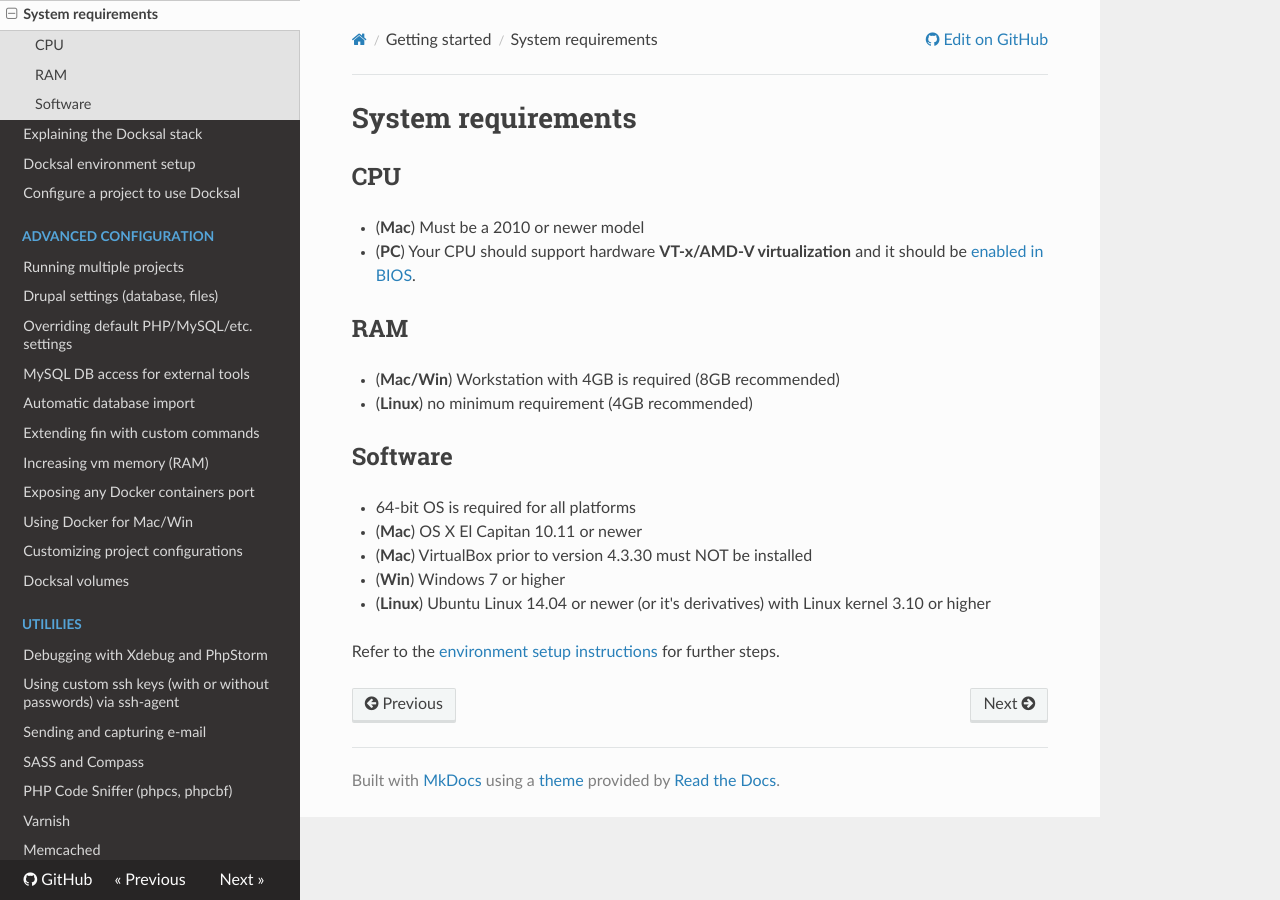
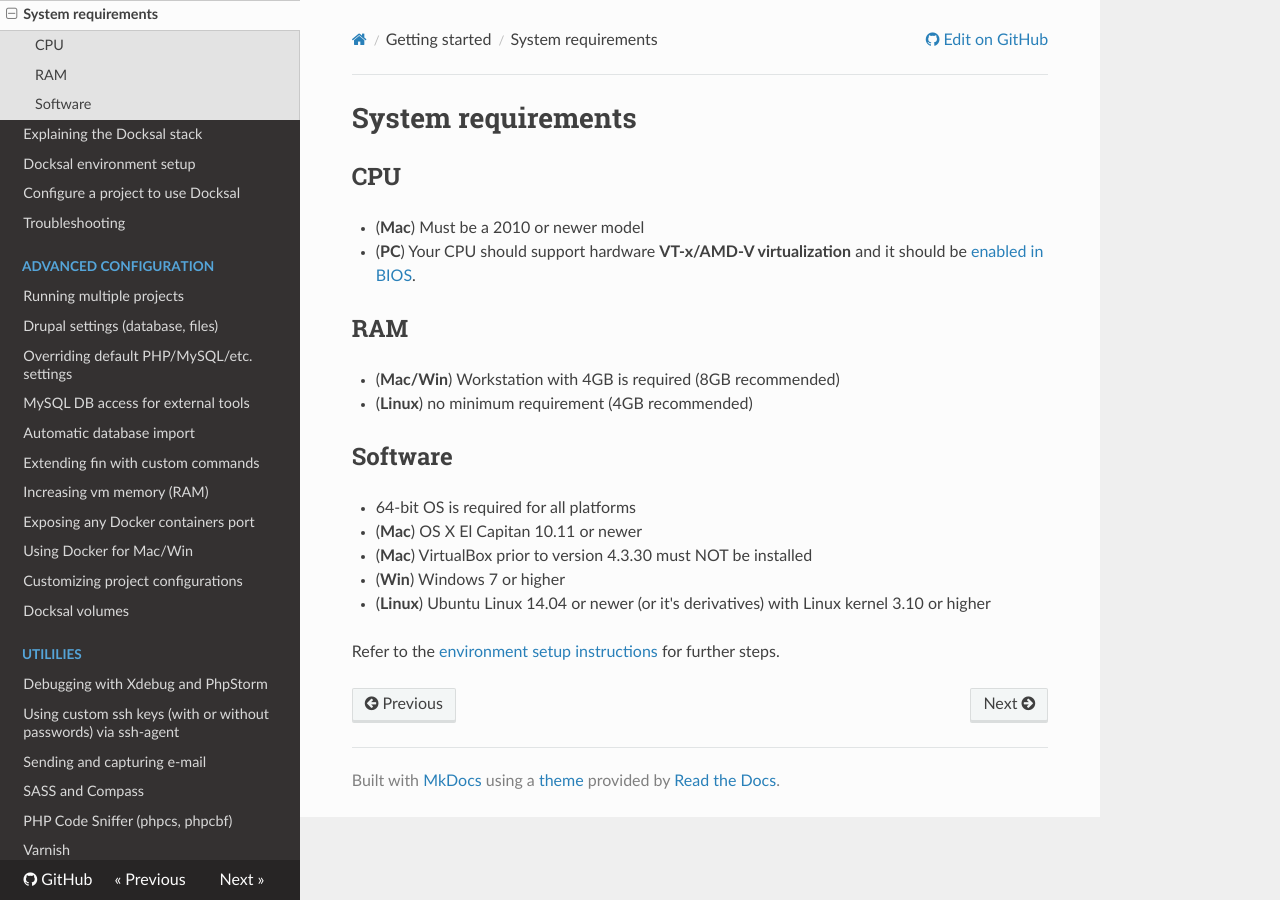
Before and after one commit to docksal/docksal, an MkDocs documentation site: the page built from docs/system-requirements.md, in a window 1280 px wide. Built offline with MkDocs 1.6.1, drawn with Linux system fonts in a browser that asks for light colours; nearby versions of some CDN libraries; old or Windows-style settings are respelled for this version of MkDocs.

Commit message:
Moving trobuleshooting up higher so people will see it.

```diff
--- a/mkdocs.yml
+++ b/mkdocs.yml
@@ -14,6 +14,7 @@ pages:
     - Explaining the Docksal stack: docksal-stack.md
     - Docksal environment setup: env-setup.md
     - Configure a project to use Docksal: project-setup.md
+  - Troubleshooting: troubleshooting.md
   - Advanced configuration:
     - Running multiple projects: multiple-projects.md
     - Drupal settings (database, files): drupal-settings.md
@@ -38,4 +39,3 @@ pages:
     - Blackfire profiler: blackfire.md
     - Behat: behat.md
     - Public access via ngrok: public-access.md
-  - Troubleshooting: troubleshooting.md
```
